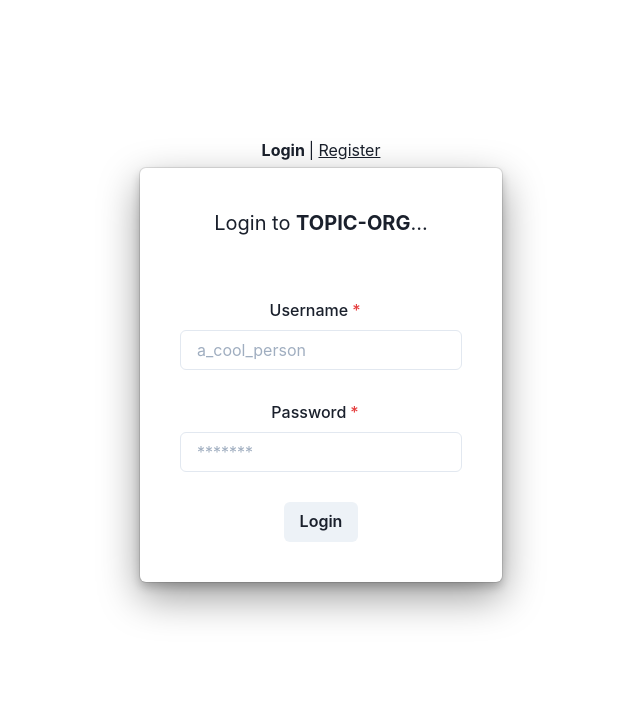
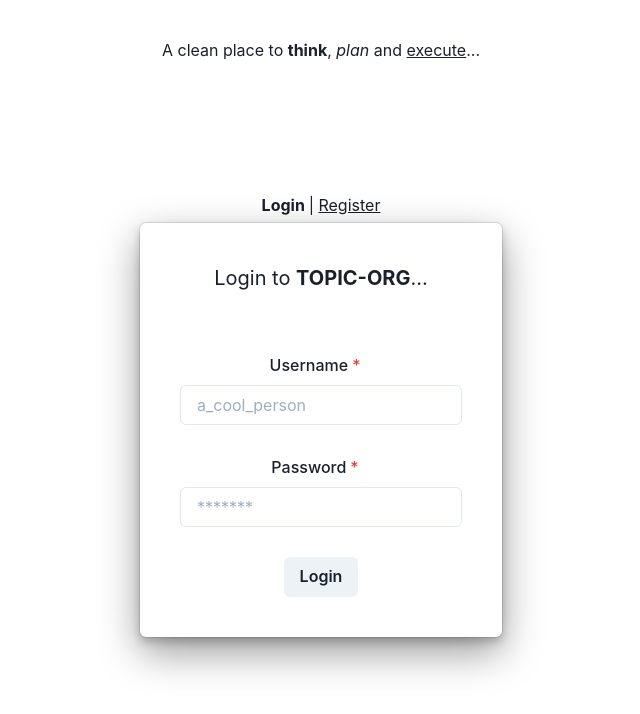
Before and after one commit to RuiFilipeCampos/topic-org-tool, a React (Create React App) app in the folder frontend/web/: page / in a window 1280 px wide. Shown: the top 714 px of the page, without its empty margins (319-959 px from the left). Built offline with nearby package versions, Linux system fonts and the light colour scheme.

Commit message:
making it a bit prettier

```diff
--- a/frontend/web/src/pages/login.js
+++ b/frontend/web/src/pages/login.js
@@ -82,10 +82,14 @@ function Login() {
 
 
 
-    const base_height = 300
+    const base_height = 210
 
     return (
       <>
+      <Center h="100">
+
+        <Text>A clean place to <b>think</b>, <i>plan</i> and <u>execute</u>...</Text>
+      </Center>
       <Center h={ (base_height + 0).toString() }>
         <Text>
             <b> Login </b> | <Link href="register"><u>Register</u></Link>
@@ -101,7 +105,6 @@ function Login() {
                             placeHolder = "a_cool_person"
                             onChange    = {event => setUser(event.currentTarget.value)}
                   />
-
                   <ControlledInput
                         label       = "Password"
                         type        = "password"
```
Also changed, not shown: frontend/web/src/pages/register.js (+3 -5 lines), 1 other file (tests, documents, lock files or other folders).
